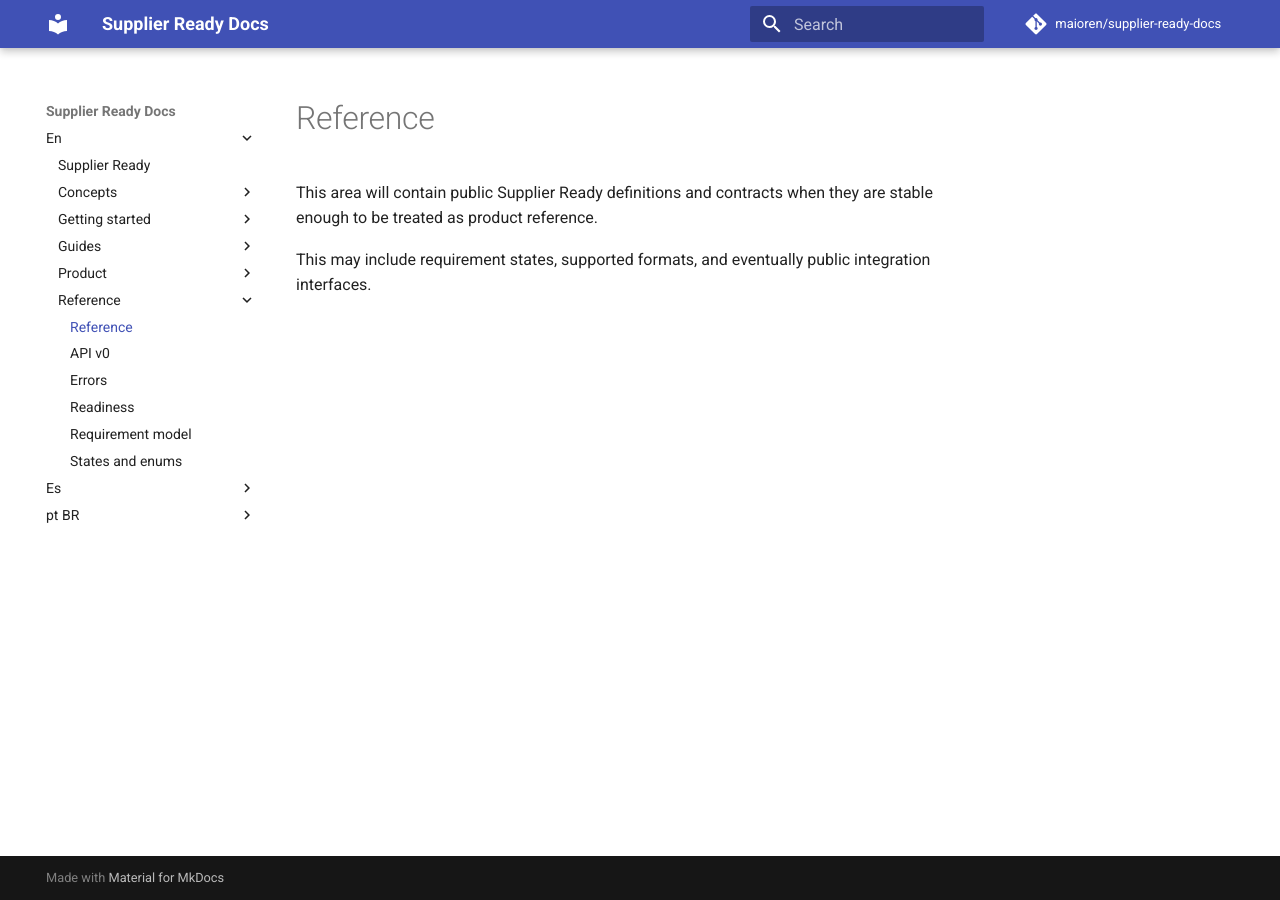
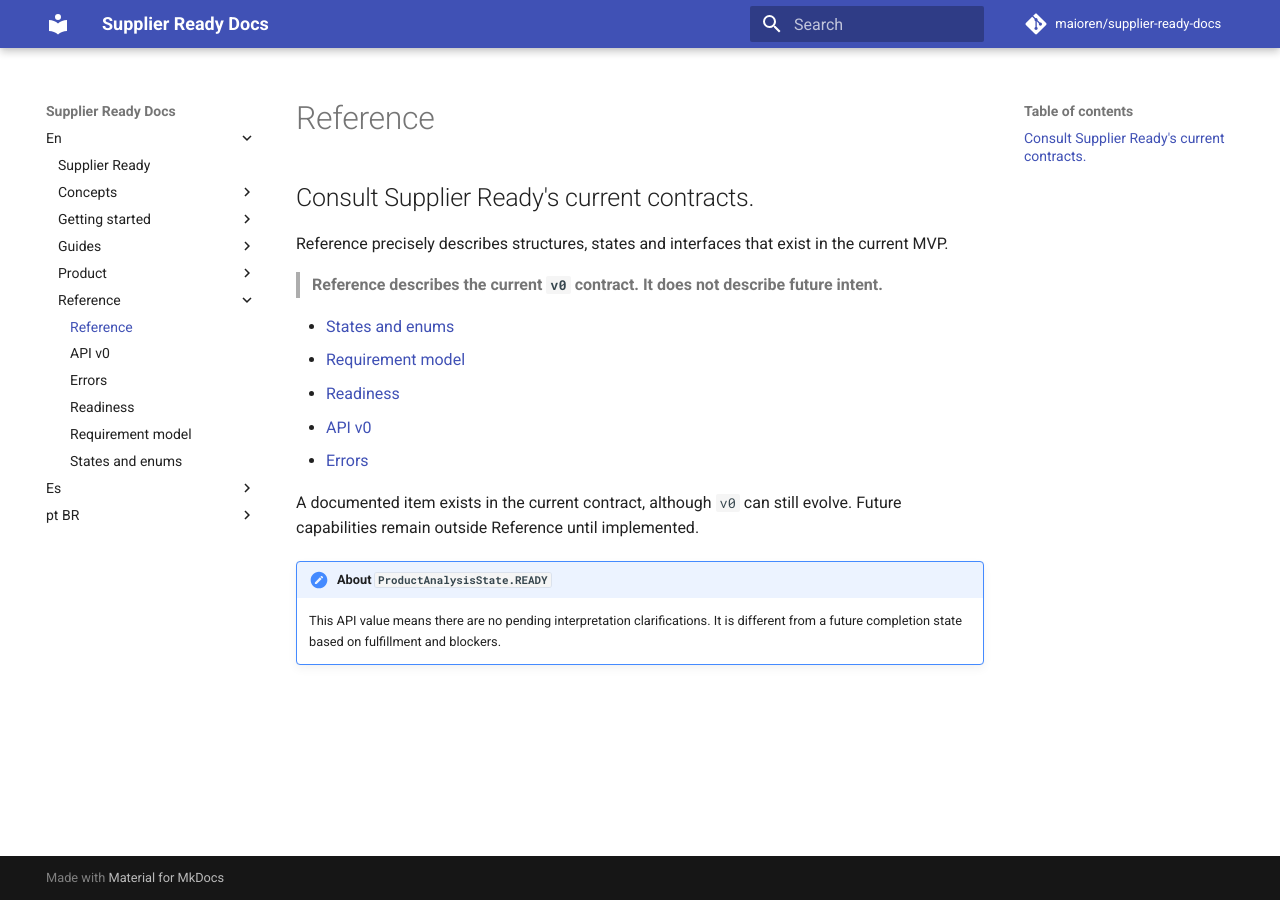
Before and after one commit to maioren/supplier-ready-docs, an MkDocs documentation site: the page built from docs/en/reference/index.md, in a window 1280 px wide. Built offline with MkDocs 1.6.1 and Material for MkDocs 9.7.7, drawn with Linux system fonts in a browser that asks for light colours; comment, search, counter and statistics services are not loaded.

Commit message:
docs: synchronize English reference overview

```diff
--- a/docs/en/reference/index.md
+++ b/docs/en/reference/index.md
@@ -1,5 +1,18 @@
 # Reference
 
-This area will contain public Supplier Ready definitions and contracts when they are stable enough to be treated as product reference.
+## Consult Supplier Ready's current contracts.
 
-This may include requirement states, supported formats, and eventually public integration interfaces.
+Reference precisely describes structures, states and interfaces that exist in the current MVP.
+
+> **Reference describes the current `v0` contract. It does not describe future intent.**
+
+- [States and enums](states-enums.md)
+- [Requirement model](requirement-model.md)
+- [Readiness](readiness.md)
+- [API v0](api-v0.md)
+- [Errors](errors.md)
+
+A documented item exists in the current contract, although `v0` can still evolve. Future capabilities remain outside Reference until implemented.
+
+!!! note "About `ProductAnalysisState.READY`"
+    This API value means there are no pending interpretation clarifications. It is different from a future completion state based on fulfillment and blockers.
```
